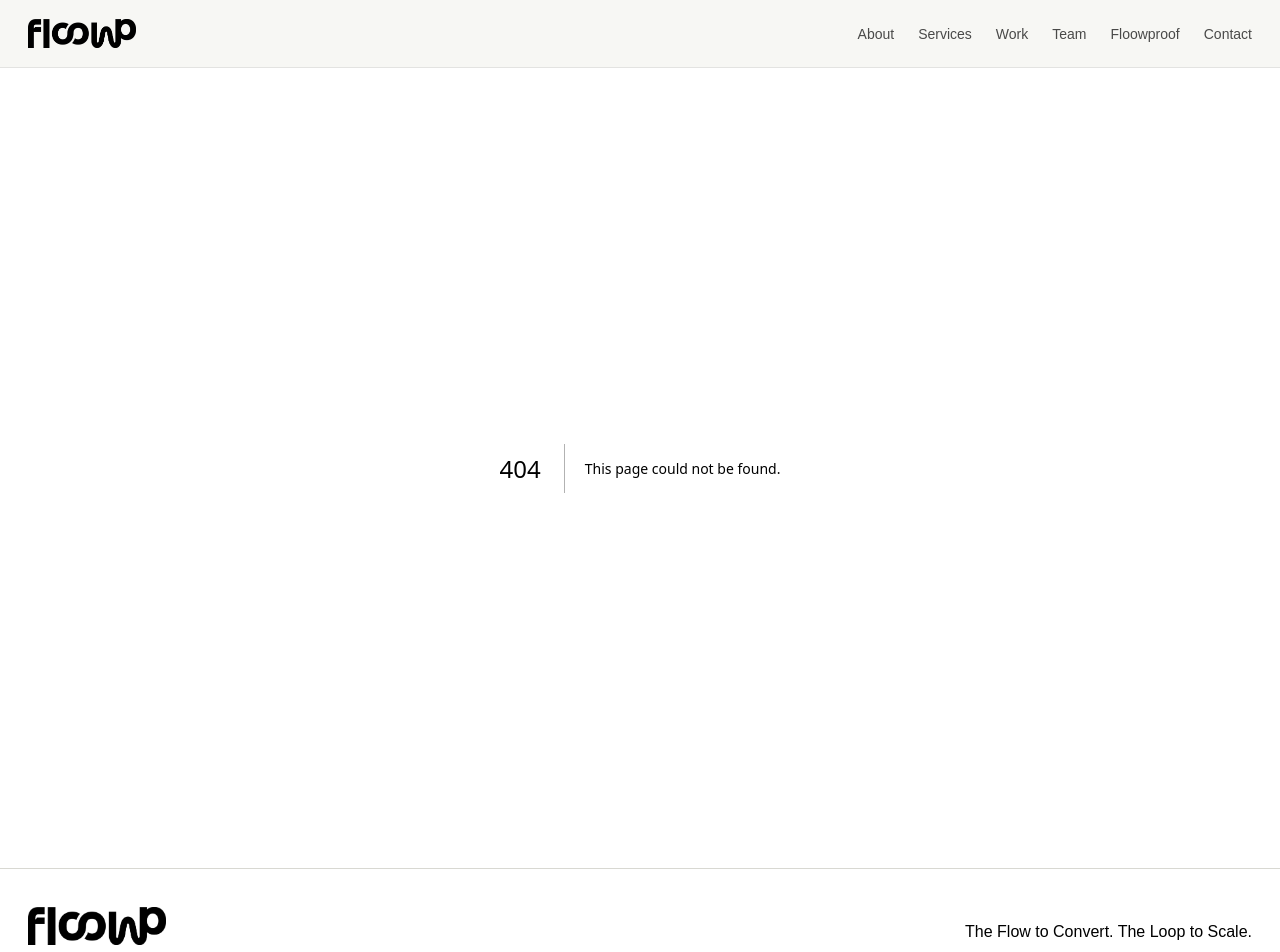
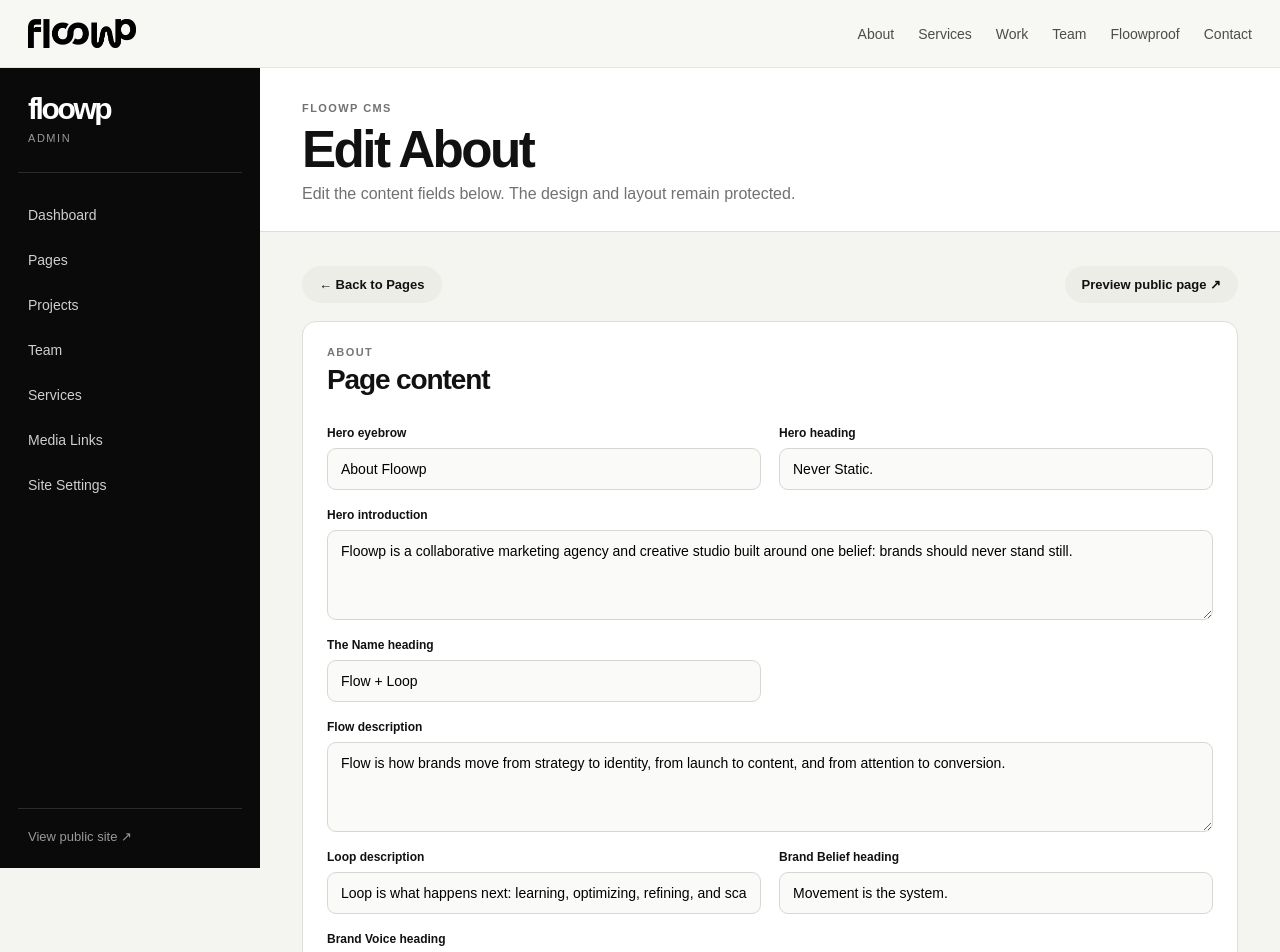
Before and after one commit to thefloowp/thefloowp, a Next.js app: page /admin/pages/about in a window 1280 px wide. Before the commit this address had no page. Shown: the top 952 px of the page. Built offline with nearby package versions, Linux system fonts and the light colour scheme.

Commit message:
Create page.jsx

```diff
--- /dev/null
+++ b/app/admin/pages/[slug]/page.jsx
@@ -0,0 +1,166 @@
+import Link from "next/link";
+import { notFound } from "next/navigation";
+import AdminShell from "@/components/AdminShell";
+
+const pageData = {
+  home: {
+    name: "Home",
+    preview: "/",
+    fields: [
+      ["Eyebrow", "Collaborative marketing agency + creative studio"],
+      ["Primary tagline", "Never Static."],
+      ["Secondary tagline", "The Flow to Convert. The Loop to Scale."],
+      [
+        "Intro statement",
+        "We build brands that move — from launch to conversion, from conversion to scale.",
+      ],
+      ["Selected Work heading", "Work designed to keep moving."],
+      [
+        "Selected Work description",
+        "Strategy, creativity, commerce, and growth connected into one system.",
+      ],
+      ["Loop heading", "Flow. Learn. Optimize. Scale."],
+      [
+        "Loop description",
+        "Floowp is built around continuous movement rather than one-off execution.",
+      ],
+      ["Team heading", "Different disciplines. One moving system."],
+      ["Team description", "Meet the people behind the work."],
+      ["CTA eyebrow", "Have something in motion?"],
+      ["CTA heading", "Let’s make it Floowproof."],
+    ],
+  },
+  about: {
+    name: "About",
+    preview: "/about",
+    fields: [
+      ["Hero eyebrow", "About Floowp"],
+      ["Hero heading", "Never Static."],
+      [
+        "Hero introduction",
+        "Floowp is a collaborative marketing agency and creative studio built around one belief: brands should never stand still.",
+      ],
+      ["The Name heading", "Flow + Loop"],
+      [
+        "Flow description",
+        "Flow is how brands move from strategy to identity, from launch to content, and from attention to conversion.",
+      ],
+      [
+        "Loop description",
+        "Loop is what happens next: learning, optimizing, refining, and scaling what works.",
+      ],
+      ["Brand Belief heading", "Movement is the system."],
+      ["Brand Voice heading", "We are Floowp."],
+    ],
+  },
+  floowproof: {
+    name: "Floowproof",
+    preview: "/floowproof",
+    fields: [
+      ["Hero eyebrow", "The Floowproof Standard"],
+      ["Hero heading", "If it’s Floowproof, it just works."],
+      [
+        "Hero introduction",
+        "Floowproof is our standard for making brands simple, clear, adaptable, and impossible to ignore.",
+      ],
+      ["Principle 1", "Clear."],
+      ["Principle 1 description", "People immediately understand the brand."],
+      ["Principle 2", "Consistent."],
+      [
+        "Principle 2 description",
+        "Every platform feels unmistakably connected.",
+      ],
+      ["Principle 3", "Convertible."],
+      [
+        "Principle 3 description",
+        "Creative does more than look good — it moves people.",
+      ],
+      ["Principle 4", "Scalable."],
+      [
+        "Principle 4 description",
+        "The system can grow without losing identity.",
+      ],
+    ],
+  },
+  contact: {
+    name: "Contact",
+    preview: "/contact",
+    fields: [
+      ["Hero eyebrow", "Contact"],
+      ["Hero heading", "Have something in motion?"],
+      ["Hero introduction", "Tell us what you’re building."],
+      ["Name field label", "Name"],
+      ["Company field label", "Company"],
+      ["Email field label", "Email"],
+      ["Brief field label", "What do you need help with?"],
+      ["CTA label", "Start a Project →"],
+    ],
+  },
+};
+
+export function generateStaticParams() {
+  return Object.keys(pageData).map((slug) => ({ slug }));
+}
+
+export default async function AdminPageEditor({ params }) {
+  const { slug } = await params;
+  const page = pageData[slug];
+
+  if (!page) notFound();
+
+  return (
+    <AdminShell
+      title={`Edit ${page.name}`}
+      subtitle="Edit the content fields below. The design and layout remain protected."
+    >
+      <div className="admin-toolbar">
+        <Link className="admin-btn admin-btn-secondary" href="/admin/pages">
+          ← Back to Pages
+        </Link>
+
+        <Link
+          className="admin-btn admin-btn-secondary"
+          href={page.preview}
+          target="_blank"
+        >
+          Preview public page ↗
+        </Link>
+      </div>
+
+      <section className="admin-panel">
+        <div className="admin-panel-heading">
+          <div>
+            <p className="admin-eyebrow">{page.name}</p>
+            <h2>Page content</h2>
+          </div>
+        </div>
+
+        <div className="admin-form-grid">
+          {page.fields.map(([label, value], index) => (
+            <label
+              className={value.length > 90 ? "admin-full-field" : ""}
+              key={`${label}-${index}`}
+            >
+              <span>{label}</span>
+              {value.length > 90 ? (
+                <textarea defaultValue={value} rows="4" />
+              ) : (
+                <input defaultValue={value} type="text" />
+              )}
+            </label>
+          ))}
+        </div>
+      </section>
+
+      <section className="admin-panel admin-panel-soft">
+        <p className="admin-eyebrow">Persistence</p>
+        <h2>Saving comes next.</h2>
+        <p className="admin-body-copy">
+          The editor route is now fully clickable. These fields are still
+          UI-only until we connect Supabase, so changing a field here will not
+          change the live site yet.
+        </p>
+      </section>
+    </AdminShell>
+  );
+}
```
